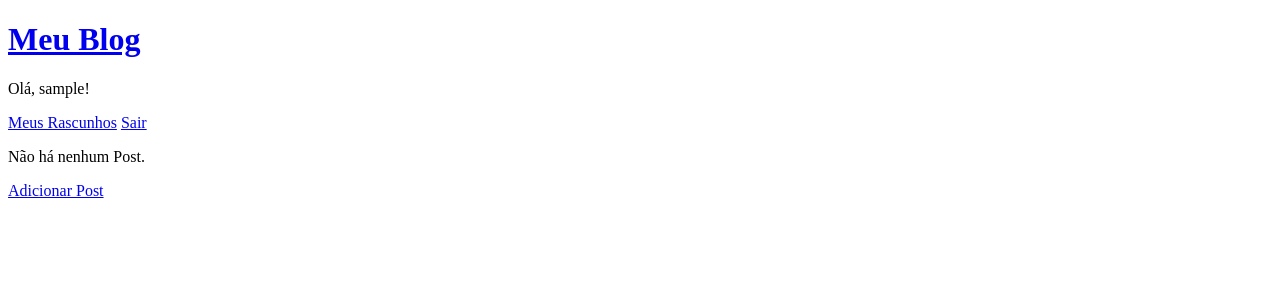
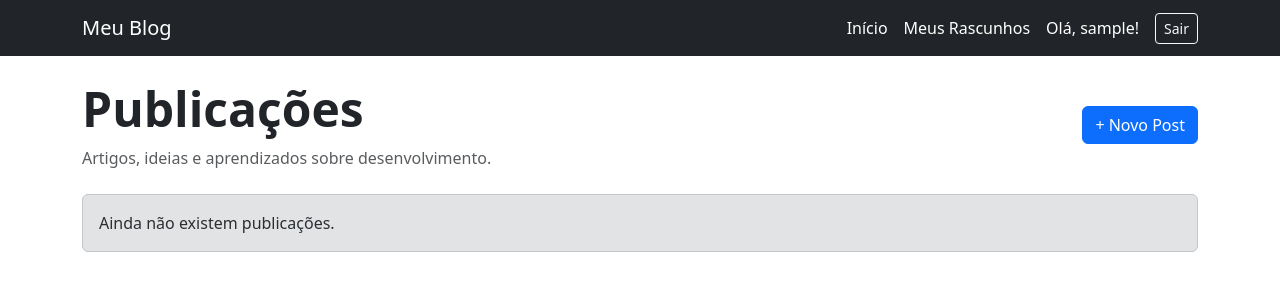
Before and after one commit to Miguel-Kumbi/Meu-Blog, a Django app: page / in a window 1280 px wide. Shown: the top 300 px of the page. Run offline with Django 5.2, Linux system fonts and the light colour scheme; the visitor is signed in with stand-in values (Sample User, id 1); data that the repository does not hold is empty.

Commit message:
base home and home

```diff
--- a/blog/templates/blog/home.html
+++ b/blog/templates/blog/home.html
@@ -1,38 +1,98 @@
-{% extends 'base.html' %}
+{% extends "base.html" %}
 
 {% block title %}
-	Blog
+	Início | Meu Blog
 {% endblock %}
 
 {% block content %}
+
+
+<div class="row mb-4 align-items-center">
+
+	<div class="col">
+		<h1 class="display-5 fw-bold">
+			Publicações
+		</h1>
+
+		<p class="text-muted mb-0">
+			Artigos, ideias e aprendizados sobre desenvolvimento.
+		</p>
+	</div>
+
+	{% if user.is_authenticated %}
+		<div class="col-auto">
+			<a
+				href="{% url 'post_create' %}"
+				class="btn btn-primary"
+			>
+				+ Novo Post
+			</a>
+		</div>
+	{% endif %}
+
+</div>
+
+<div class="row g-4">
+
 	{% for post in posts %}
-		<article>
-			<a href="{% url 'post_detail' post.slug %}">
-				<h2>{{ post.title }}</h2>
-			</a>
 
-			<p>
-				{{ post.content|truncatewords:30 }}
-			</p>
+		<div class="col-12 col-md-6 col-lg-4">
 
-			<p>
-				Autor: {{ post.author }}
-			</p>
+			<article class="card h-100 shadow-sm">
 
-			<p>
-				Categoria: {{ post.category }}
-			</p>
+				<div class="card-body d-flex flex-column">
 
-			<p>
-				<a href="{% url 'post_detail' post.slug %}">Ler o contédo completo</a>
+					<h2 class="card-title h4">
+						{{ post.title }}
+					</h2>
 
-			</p>
-		</article>
+					<p class="card-text text-muted">
+						{{ post.content|truncatewords:30 }}
+					</p>
+
+					<div class="mt-auto">
+
+						<div class="mb-3">
+
+							<small class="text-muted">
+								Por {{ post.author }}
+							</small>
+
+							<br>
+
+							<small class="text-muted">
+								Categoria: {{ post.category }}
+							</small>
+
+						</div>
+
+						<a
+							href="{% url 'post_detail' post.slug %}"
+							class="btn btn-primary"
+						>
+							Ler artigo
+						</a>
+
+					</div>
+
+				</div>
+
+			</article>
+
+		</div>
+
 	{% empty %}
-		<p>Não há nenhum Post.</p>
+
+		<div class="col">
+
+			<div class="alert alert-secondary">
+				Ainda não existem publicações.
+			</div>
+
+		</div>
+
 	{% endfor %}
 
-	<p>
-		<a href="{% url 'post_create' %}">Adicionar Post</a>
-	</p>
+</div>
+
 {% endblock %}
--- a/blog/views.py
+++ b/blog/views.py
@@ -1,11 +1,10 @@
 from django.shortcuts import get_object_or_404, redirect, render
-from django.contrib.auth import authenticate, login, logout
-from django.contrib.auth.forms import AuthenticationForm
 from django.contrib.auth.decorators import login_required
 from django.http import HttpResponseForbidden
 from django.utils import timezone
 from .models import Post
 from .forms import PostForm
+
 
 def home(request):
 	# posts = Post.objects.all()
--- a/config/settings.py
+++ b/config/settings.py
@@ -38,7 +38,7 @@ INSTALLED_APPS = [
     'django.contrib.messages',
     'django.contrib.staticfiles',
     'blog',
-    'users',
+    'users'
 ]
 
 MIDDLEWARE = [
--- a/config/urls.py
+++ b/config/urls.py
@@ -20,5 +20,5 @@ from django.urls import path, include
 urlpatterns = [
     path('admin/', admin.site.urls),
     path('', include('blog.urls')),
-    path('/user', include('users.urls'))
+    path('user/', include('users.urls'))
 ]
--- a/templates/base.html
+++ b/templates/base.html
@@ -5,34 +5,91 @@
     <meta name="viewport" content="width=device-width, initial-scale=1.0">
 
     <title>
-		{% block title %}Blog{% endblock %}
+        {% block title %}Meu Blog{% endblock %}
     </title>
+
+    <link
+        href="https://cdn.jsdelivr.net/npm/bootstrap@5.3.3/dist/css/bootstrap.min.css"
+        rel="stylesheet"
+    >
 </head>
 
 <body>
 
-	<header>
-		<h1>
-			<a href="{% url 'home' %}">Meu Blog</a>
-		</h1>
+    <nav class="navbar navbar-expand-lg bg-dark navbar-dark">
+        <div class="container">
+
+            <a
+                class="navbar-brand"
+                href="{% url 'home' %}"
+            >
+                Meu Blog
+            </a>
+
+            <div class="d-flex align-items-center gap-3">
 
                 {% if user.is_authenticated %}
-			<p>
+
+                    <a
+                        class="nav-link text-white"
+                        href="{% url 'home' %}"
+                    >
+                        Início
+                    </a>
+
+                    <a
+                        class="nav-link text-white"
+                        href="{% url 'drafts' %}"
+                    >
+                        Meus Rascunhos
+                    </a>
+
+                    <span class="text-white">
                         Olá, {{ user.username }}!
-			</p>
-			<a href="{% url 'drafts' %}">Meus Rascunhos</a>
-			<a href="{% url 'logout' %}">Sair</a>
+                    </span>
+
+                    <a
+                        class="btn btn-outline-light btn-sm"
+                        href="{% url 'logout' %}"
+                    >
+                        Sair
+                    </a>
+
                 {% else %}
-			<a href="{% url 'login' %}">Entrar</a>
-			<a href="{% url 'register' %}">Registrar</a>
+
+                    <a
+                        class="nav-link text-white"
+                        href="{% url 'login' %}"
+                    >
+                        Entrar
+                    </a>
+
+                    <a
+                        class="btn btn-primary btn-sm"
+                        href="{% url 'register' %}"
+                    >
+                        Registrar
+                    </a>
+
                 {% endif %}
 
-	</header>
+            </div>
 
-	<main>
+        </div>
+    </nav>
+
+
+    <main class="container py-4">
+
         {% block content %}
         {% endblock %}
+
     </main>
+
+
+    <script
+        src="https://cdn.jsdelivr.net/npm/bootstrap@5.3.3/dist/js/bootstrap.bundle.min.js"
+    ></script>
 
 </body>
 </html>
```
Lines whose indentation alone changed are shown as unchanged.
